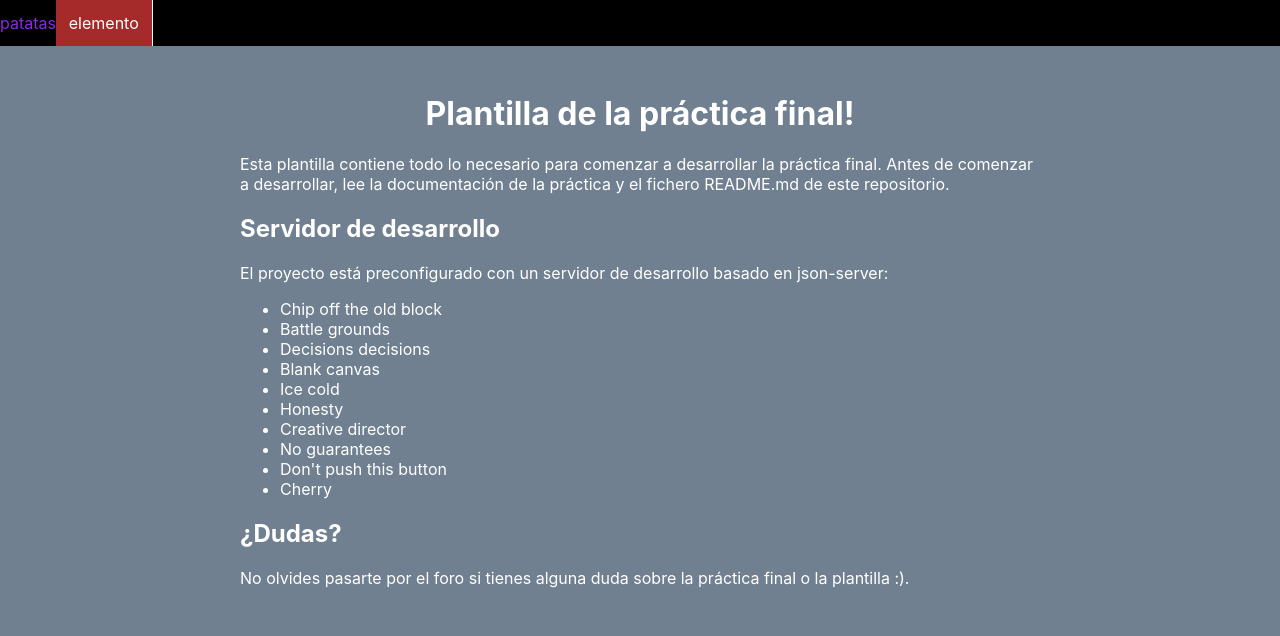
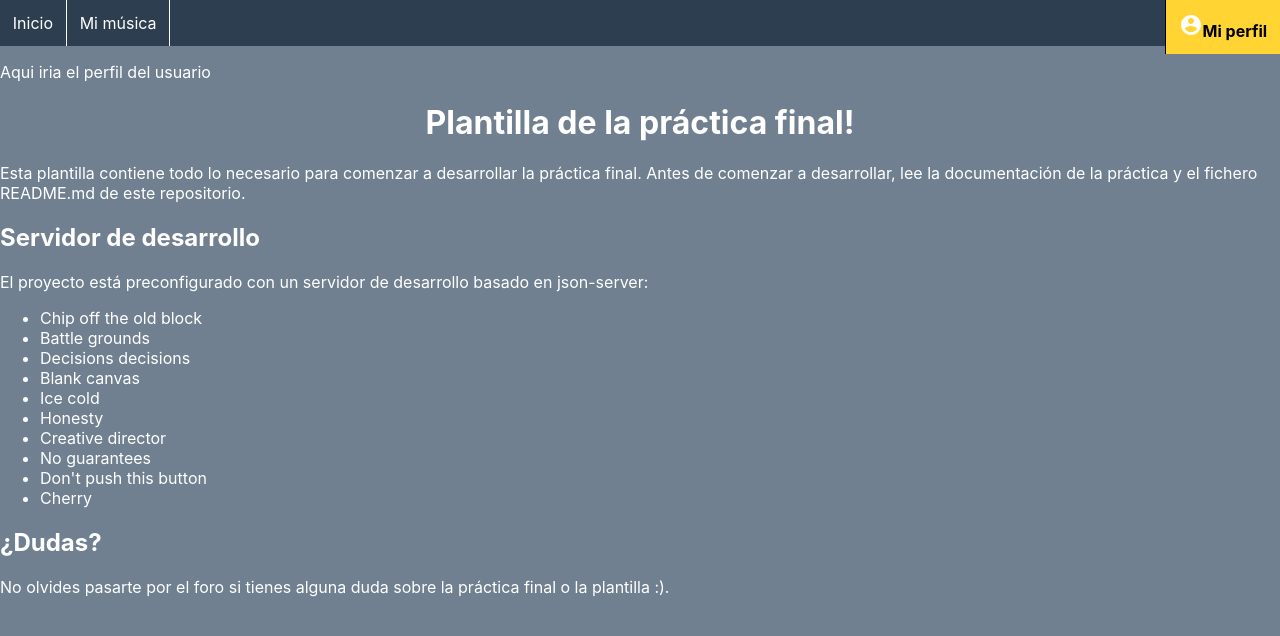
Before and after one commit to TrainingIT-REACT/practica-final-curso-ruthSeoane, a React app: page /perfil in a window 1280 px wide. Built offline with nearby package versions, Linux system fonts and the light colour scheme; data requests are answered from the project's data file.

Commit message:
Barra de navegacion casi terminada

```diff
--- a/package.json
+++ b/package.json
@@ -3,8 +3,10 @@
   "version": "0.1.0",
   "private": true,
   "dependencies": {
+    "@material-ui/core": "^4.9.2",
     "react": "^16.7.0",
     "react-dom": "^16.7.0",
+    "react-router-dom": "^5.1.2",
     "react-scripts": "2.1.3"
   },
   "scripts": {
--- a/src/App/App.css
+++ b/src/App/App.css
@@ -1,8 +1,3 @@
-.App {
-  margin: 3em auto;
-  max-width: 50em;
-}
-
 .App h1 {
   text-align: center;
 }
--- a/src/App/App.js
+++ b/src/App/App.js
@@ -1,9 +1,11 @@
 import React, { Component } from 'react';
+
+//Mis componentes
+import NavBar from './navBar/NavBar';
 
 // Css
 import './App.css';
-import './nav-bar/NavBar.js'
-import NavBar from './nav-bar/NavBar.js';
+import './navBar/NavBar.css'
 
 class App extends Component {
   constructor(props) {
@@ -31,9 +33,8 @@ class App extends Component {
 
   render() {
     return (
-      <div>
-      <NavBar/>
       <div className="App">
+        <NavBar/>
         <h1>Plantilla de la práctica final!</h1>
         <p>
           Esta plantilla contiene todo lo necesario para comenzar a
@@ -57,7 +58,6 @@ class App extends Component {
           No olvides pasarte por el foro si tienes alguna duda sobre la práctica final
           o la plantilla :).
         </p>
-        </div>
       </div>
     );
   }
--- a/src/App/nav-bar/NavBar.css
+++ /dev/null
@@ -1,14 +0,0 @@
-.navBar{
-    background-color: black;
-    color: blueviolet;
-    width:100%;
-}
-
-.elemento{
-    background-color: brown;
-    color: white;
-    display: inline-block;
-    border: white;
-    border-right: solid 0.5px;
-    padding: 1%;
-}
--- a/src/App/nav-bar/NavBar.js
+++ /dev/null
@@ -1,17 +0,0 @@
-import React from "react";
-import './NavBar.css';
-
-class NavBar extends React.Component{
-
-    render(){
-        return (
-        <div className="navBar">
-            patatas
-            <div className="elemento">
-                elemento
-            </div>
-        </div>)
-    };
-}
-
-export default NavBar;
--- /dev/null
+++ b/src/App/navBar/NavBar.css
@@ -0,0 +1,31 @@
+.navBar{
+    background-color: #2e3e51;
+    width:100%;
+  }
+
+  .navBar .elemento.active {
+    text-decoration: none;
+    font-weight: bold;
+    background-color:#ffd433;
+    color: black;
+    margin: 0;
+  }
+
+  .navBar .elemento{
+    color: white;
+    display: inline-block;
+    border-right: solid 0.5px ;
+    padding: 1%;
+    margin: 0;
+  }
+
+  .navBar .elemento.perfil{
+    float: right;
+    border-left: solid 0.5px ;
+    border-right: none;
+  }
+
+
+svg path{
+  fill: #fff;
+}
--- /dev/null
+++ b/src/App/navBar/NavBar.js
@@ -0,0 +1,49 @@
+import React, { Component } from 'react';
+import { BrowserRouter as Router, Route, NavLink } from "react-router-dom";
+
+
+// Css
+import './NavBar.css'
+
+// Componente inicial
+const Home = () => <p>Esta es la página principal.</p>;
+
+// Este componente define rutas anidadas
+const MiMusica = ({ match }) => <div>
+  <p>Aqui iria la musica personalizada</p>
+</div>;
+
+// Este componente define rutas anidadas
+const Perfil = ({ match }) => <div>
+  <p>Aqui iria el perfil del usuario</p>
+</div>;
+
+class NavBar extends Component{
+
+    render(){
+
+        return (
+            <Router>
+              <div className="App container">
+                <div className="navBar">
+                  <NavLink exact activeClassName="active" to="/" className="elemento">Inicio</NavLink>
+                  <NavLink activeClassName="active" to="/mi_musica" className="elemento">Mi m&uacute;sica</NavLink>
+                  <NavLink activeClassName="active" to="/perfil" className="elemento perfil">
+                  <svg xmlns="http://www.w3.org/2000/svg" height="24" viewBox="0 0 24 24" width="24">
+                    <path d="M12 2C6.48 2 2 6.48 2 12s4.48 10 10 10 10-4.48 10-10S17.52 2 12 2zm0 3c1.66 0 3 1.34 3 3s-1.34 3-3 3-3-1.34-3-3 1.34-3 3-3zm0 14.2c-2.5 0-4.71-1.28-6-3.22.03-1.99 4-3.08 6-3.08 1.99 0 5.97 1.09 6 3.08-1.29 1.94-3.5 3.22-6 3.22z"/>
+                  </svg>
+                  Mi perfil
+                  </NavLink>
+                </div>
+                <Route path="/" exact component={Home}/>
+                <Route path="/mi_musica" component={MiMusica}/>
+                <Route path="/perfil" component={Perfil}/>
+              </div>
+            </Router>
+
+        )
+
+    }
+}
+
+export default NavBar;
--- a/src/index.css
+++ b/src/index.css
@@ -6,6 +6,10 @@ body {
     sans-serif;
   -webkit-font-smoothing: antialiased;
   -moz-osx-font-smoothing: grayscale;
-  background-color: slategray;
+  background-color: #708090;
   color: white;
 }
+
+a{
+  text-decoration: none;
+}
```
Also changed, not shown: 2 other files.
